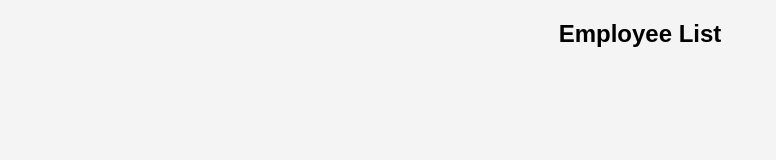
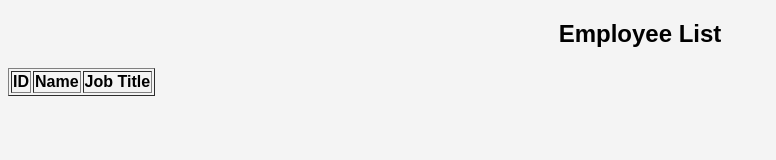
Before and after one commit to m-kian/hrm1, a plain HTML site: page public/index.html in a window 1280 px wide. Shown: the whole page, without its empty margins (0-776 px from the left). Drawn offline with Linux system fonts and the light colour scheme; files whose address does not match are found by name.

Commit message:
Update index.html

```diff
--- a/public/index.html
+++ b/public/index.html
@@ -9,7 +9,20 @@
     <h2>Employee List</h2>
     <div id="employeeList"></div>
 
+    <table border="1">
+        <thead>
+            <tr>
+                <th>ID</th>
+                <th>Name</th>
+                <th>Job Title</th>
+            </tr>
+        </thead>
+        <tbody id="employeeTable">
+        </tbody>
+    </table>
+
     <script type="module" src="main.js"></script>
+
 
 </body>
 </html>
```
